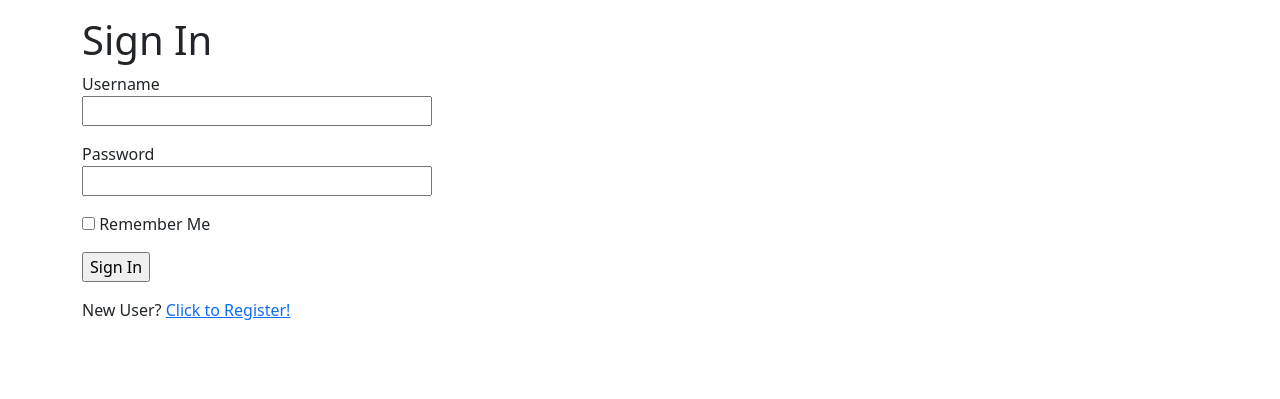
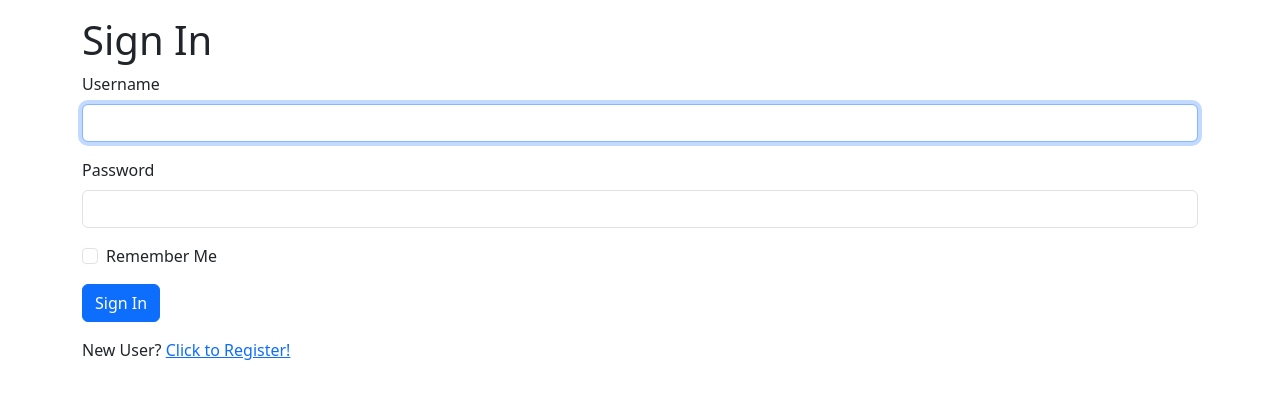
Before and after one commit to azyanev/Python-Final-Project, a Flask app: page /login in a window 1280 px wide. Shown: the part 56-455 px from the top of the page. Run offline with Flask 3, Linux system fonts and the light colour scheme; some libraries are stand-ins or nearby versions.

Commit message:
pretty login form

```diff
--- a/finalproject/app/templates/login.html
+++ b/finalproject/app/templates/login.html
@@ -1,25 +1,8 @@
 {% extends "base.html" %}
+{% import "bootstrap_wtf.html" as wtf %}
 
 {% block content %}
     <h1>Sign In</h1>
-    <form action="" method="post" novalidate>
-        {{ form.hidden_tag() }}
-        <p>
-            {{ form.username.label }}<br>
-            {{ form.username(size=32) }}<br>
-            {% for error in form.username.errors %}
-            <span style="color: red;">[{{ error }}]</span>
-            {% endfor %}
-        </p>
-        <p>
-            {{ form.password.label }}<br>
-            {{ form.password(size=32) }}<br>
-            {% for error in form.password.errors %}
-            <span style="color: red;">[{{ error }}]</span>
-            {% endfor %}
-        </p>
-        <p>{{ form.remember_me() }} {{ form.remember_me.label }}</p>
-        <p>{{ form.submit() }}</p>
-    </form>
+    {{ wtf.quick_form(form) }}
     <p>New User? <a href="{{ url_for('register') }}">Click to Register!</a></p>
 {% endblock %}
```
Also changed, not shown: finalproject/app.db.
